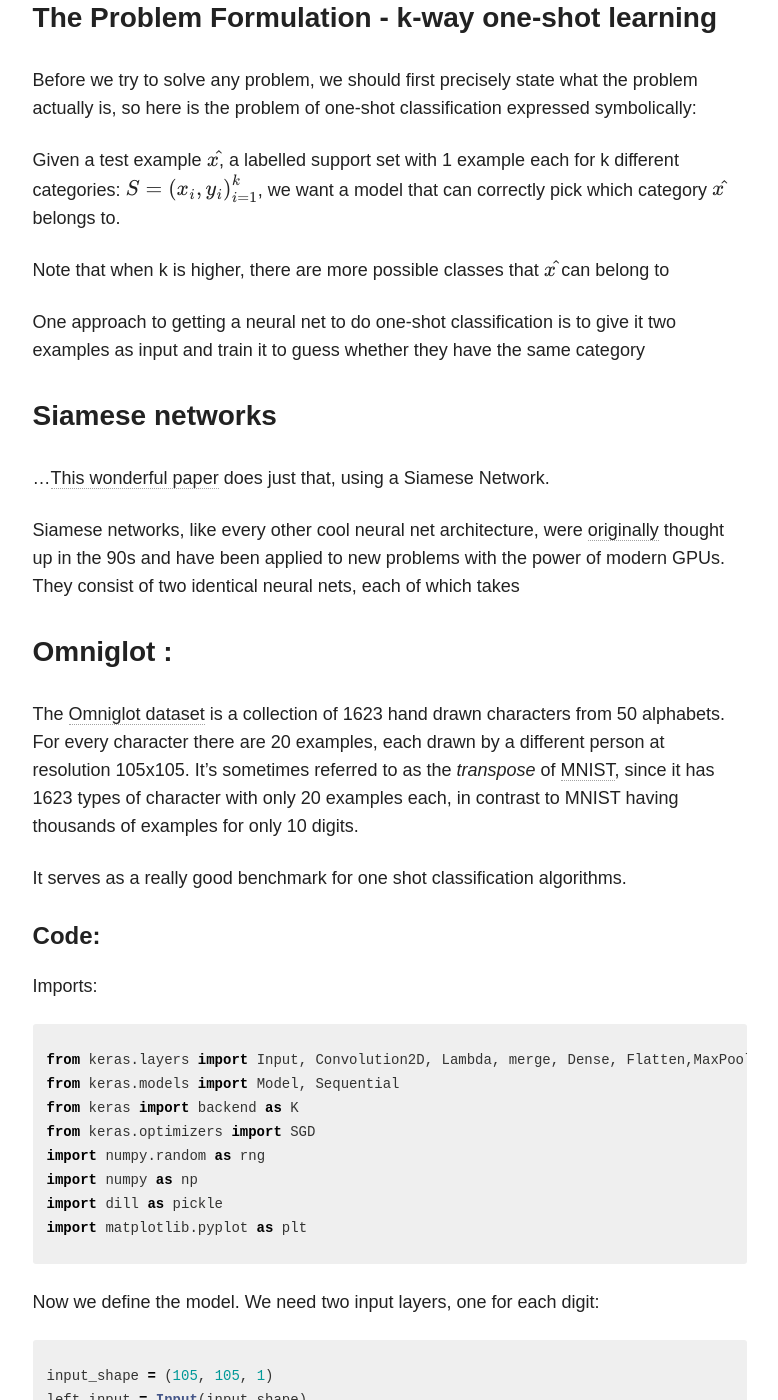
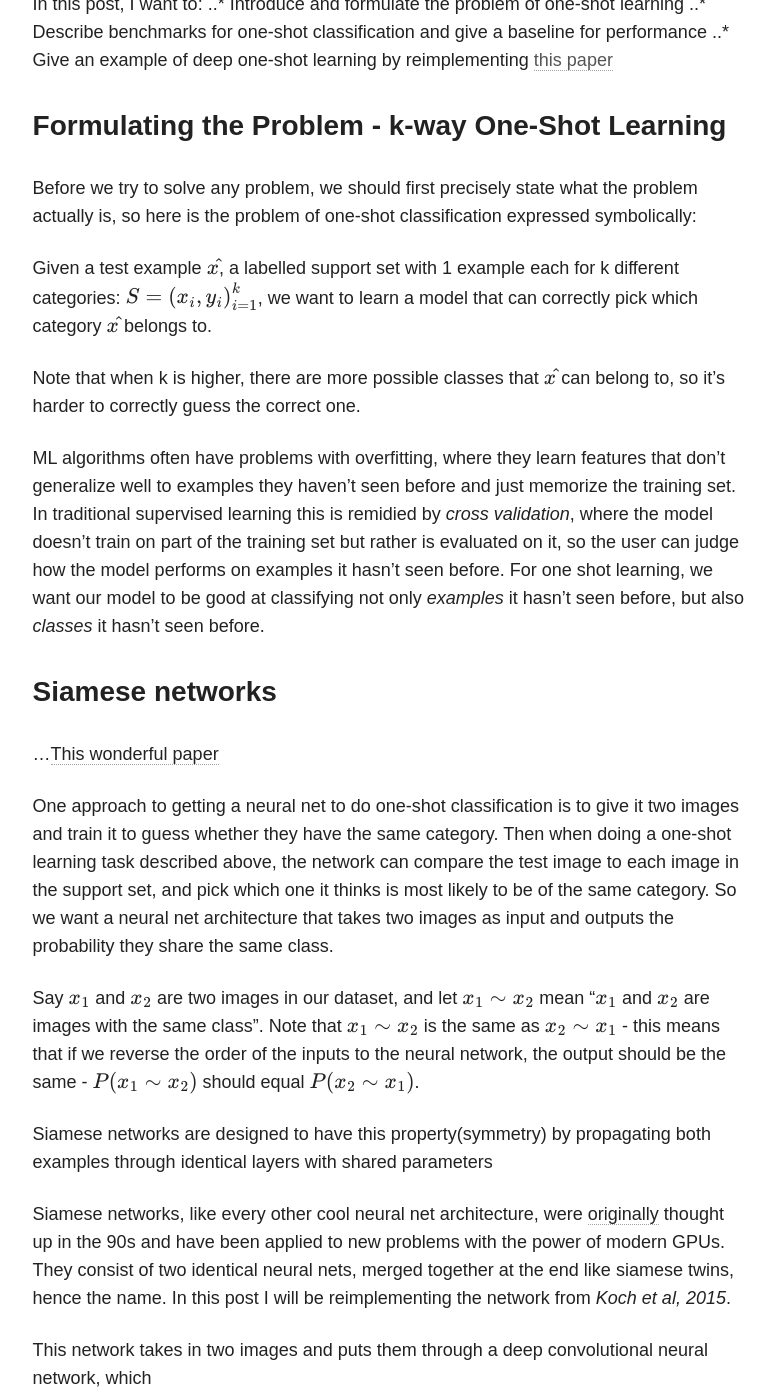
Before and after one commit to sorenbouma/sorenbouma.github.io, a Jekyll site: the page built from _posts/blog/2017-02-11-oneshot.md, in a window 1280 px wide and 1400 px high, scrolled down 2063 px. Shown: the whole window, without its empty margins (347-1125 px from the left). Built offline with Jekyll 4.4.1, drawn with Linux system fonts in a browser that asks for light colours; nearby versions of some CDN libraries; formulas are drawn with MathJax 3.

Commit message:
Added some paragraphs

```diff
--- a/_posts/blog/2017-02-11-oneshot.md
+++ b/_posts/blog/2017-02-11-oneshot.md
@@ -25,25 +25,39 @@ This ability seems like it's obviously desirable for machine learning systems to
 
 Recently there have been [many]("") [interesting]("") [papers]("") about one-shot learning with neural nets and they've gotten some good results. This is a new area that really excites me, so I wanted to make a gentle intoduction to make it more accessible to fellow newcomers to deep learning.
 
+In this post, I want to:
+..* Introduce and formulate the problem of one-shot learning
+..* Describe benchmarks for one-shot classification and give a baseline for performance
+..* Give an example of deep one-shot learning by reimplementing [this paper]()
 
 
-### The Problem Formulation - k-way one-shot learning
+
+### Formulating the Problem  - k-way One-Shot Learning
 
 Before we try to solve any problem, we should first precisely state what the problem actually is, so here is the problem of one-shot classification expressed symbolically:
 
-Given a test example \\( x\hat{} \\), a labelled support set with 1 example each for k different categories: \\( S =  \{ (x_i, y_i) \}_{i=1}^{k} \\), we want a model that can correctly pick which category \\( x\hat{} \\) belongs to.
+Given a test example \\( x\hat{} \\), a labelled support set with 1 example each for k different categories: \\( S =  \{ (x_i, y_i) \}_{i=1}^{k} \\), we want to learn a model that can correctly pick which category \\( x\hat{} \\) belongs to.
 
-Note that when k is higher, there are more possible classes that  \\( x\hat{} \\) can belong to
+Note that when k is higher, there are more possible classes that  \\( x\hat{} \\) can belong to, so it's harder to correctly guess the correct one.
 
+ML algorithms often have problems with overfitting, where they learn features that don't generalize well to examples they haven't seen before and just memorize the training set. In traditional supervised learning this is remidied by *cross validation*, where the model doesn't train on part of the training set but rather is evaluated on it, so the user can judge how the model performs on examples it hasn't seen before. For one shot learning, we want our model to be good at classifying not only *examples* it hasn't seen before, but also *classes* it hasn't seen before.
 
-One approach to getting a neural net to do one-shot classification is to give it two examples as input and train it to guess whether they have the same category
 
 ### Siamese networks
 
-...[This wonderful paper](http://www.cs.cmu.edu/~rsalakhu/papers/oneshot1.pdf) does just that, using a Siamese Network.
+...[This wonderful paper](http://www.cs.cmu.edu/~rsalakhu/papers/oneshot1.pdf)
+
+One approach to getting a neural net to do one-shot classification is to give it two images and train it to guess whether they have the same category. Then when doing a one-shot learning task described above, the network can compare the test image to each image in the support set, and pick which one it thinks is most likely to be of the same category. So we want a neural net architecture that takes two images as input and outputs the probability they share the same class.
+
+Say \\( x_1 \\) and \\( x_2 \\) are two images in our dataset, and let  \\( x_1 \sim x_2 \\) mean "\\( x_1 \\) and \\( x_2 \\) are images with the same class". Note that  \\( x_1 \sim x_2 \\) is the same as \\( x_2 \sim x_1 \\) - this means that if we reverse the order of the inputs to the neural network, the output should be the same -  \\( P(x_1  \sim x_2) \\) should equal \\( P(x_2 \sim x_1) \\).
+
+Siamese networks are designed to have this property(symmetry) by propagating both examples through identical layers with shared parameters
+
 
 Siamese networks, like every other cool neural net architecture, were [originally](http://citeseerx.ist.psu.edu/viewdoc/download?doi=10.1.1.590.7750&rep=rep1&type=pdf "Baldi and Chauvin(1992).") thought up in the 90s and have been applied to new problems with the power of modern GPUs.
-They consist of two identical neural nets, each of which takes
+They consist of two identical neural nets, merged together at the end like siamese twins, hence the name.  In this post I will be reimplementing the network from *Koch et al, 2015*.
+
+This network takes in two images and puts them through a deep convolutional neural network, which
 
 
 ### Omniglot :
```
